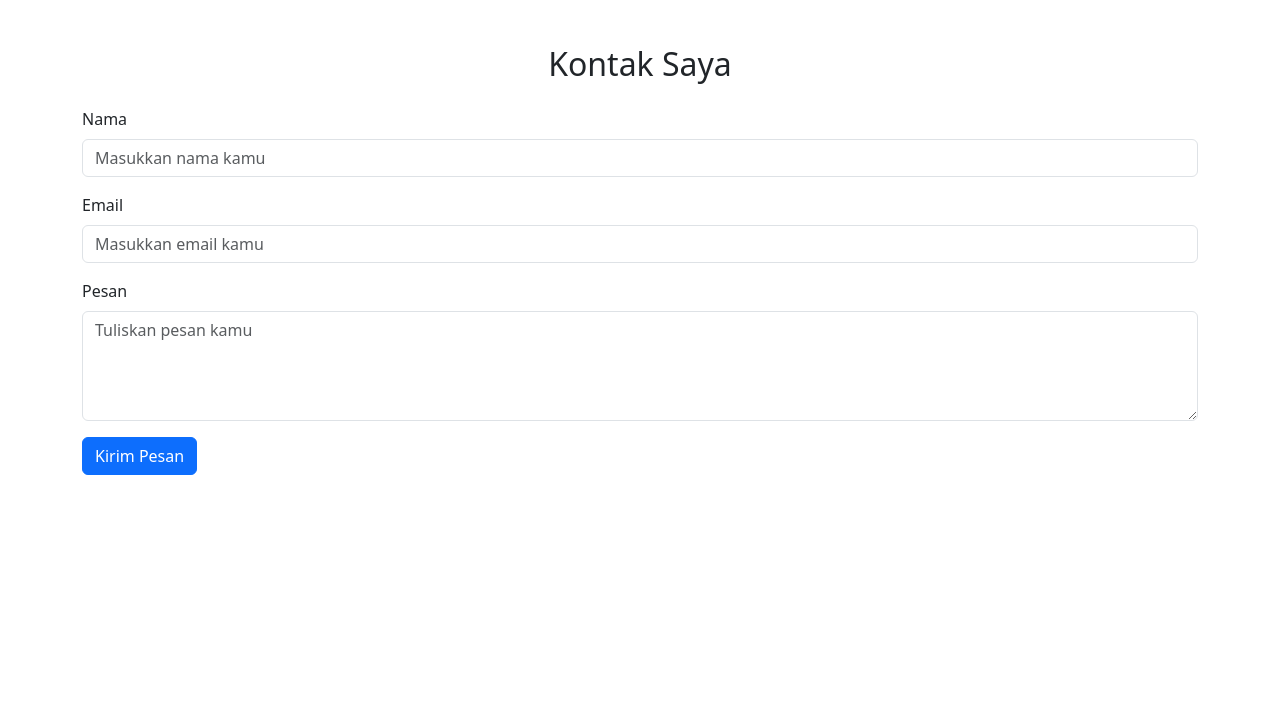
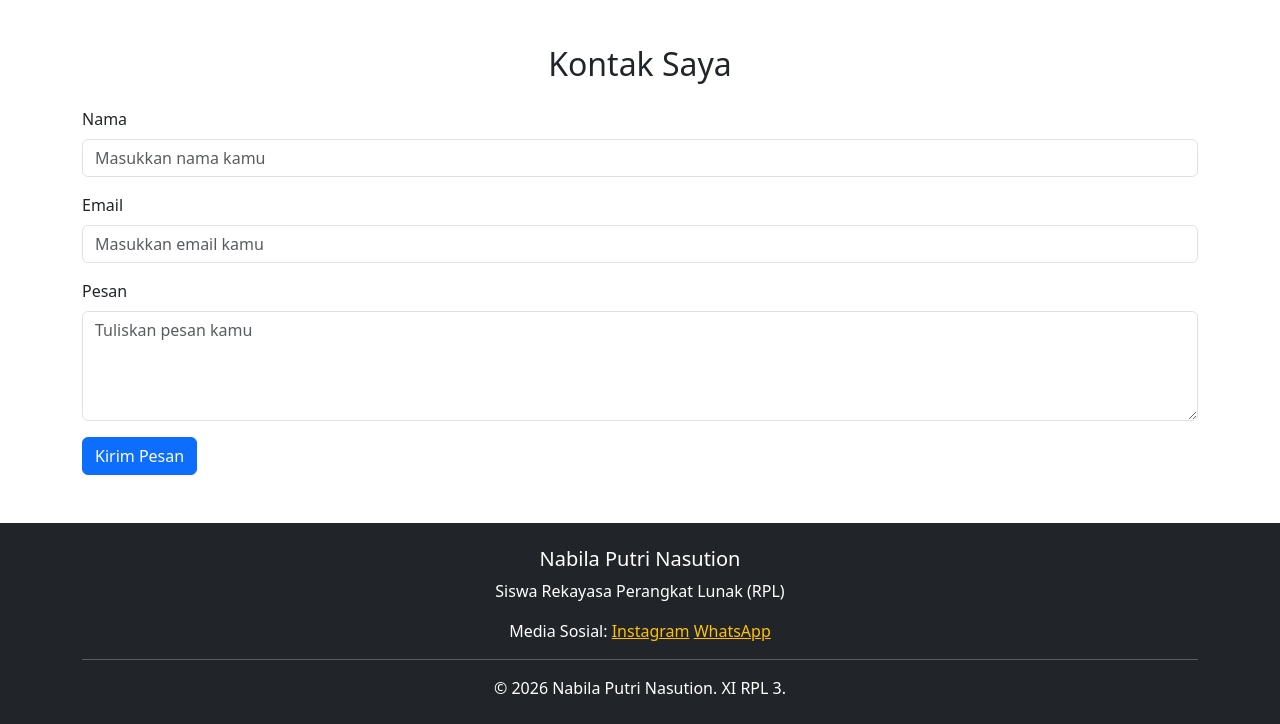
Before and after one commit to nabilaputrinasution12/belajar-bootstrap_nabilaputrinst, a plain HTML site: page index.html in a window 1280 px wide. Shown: the part 1653-2377 px from the top of the page. Before the commit the page ends 2176 px from the top, so only its background shows below. Drawn offline with nearby package versions, Linux system fonts and the light colour scheme.

Commit message:
Menambahkan footer

```diff
--- a/index.html
+++ b/index.html
@@ -257,6 +257,30 @@
 </section>
     </main>
       <!-- FOOTER -->
+    <footer class="bg-dark text-white text-center py-4">
+    <div class="container">
+
+        <h5>Nabila Putri Nasution</h5>
+        <p>Siswa Rekayasa Perangkat Lunak (RPL)</p>
+
+
+        <p>
+            Media Sosial:
+            <a href="https://www.instagram.com/_nabilaputrinst_?exln=MTNmd2Y5ZTBjb3NiMg==/"
+                class="text-warning">Instagram</a>
+          <a href="https://wa.me//6282154796951"
+            class="text-warning">WhatsApp</a>
+
+        </p>
+
+        <hr>
+
+        <p class="mb-0">
+            &copy; 2026 Nabila Putri Nasution. XI RPL 3.
+        </p>
+
+    </div>
+    </footer>
 
 <script src="https://cdn.jsdelivr.net/npm/bootstrap@5.3.8/dist/js/bootstrap.bundle.min.js"></script>
   </body>
```
